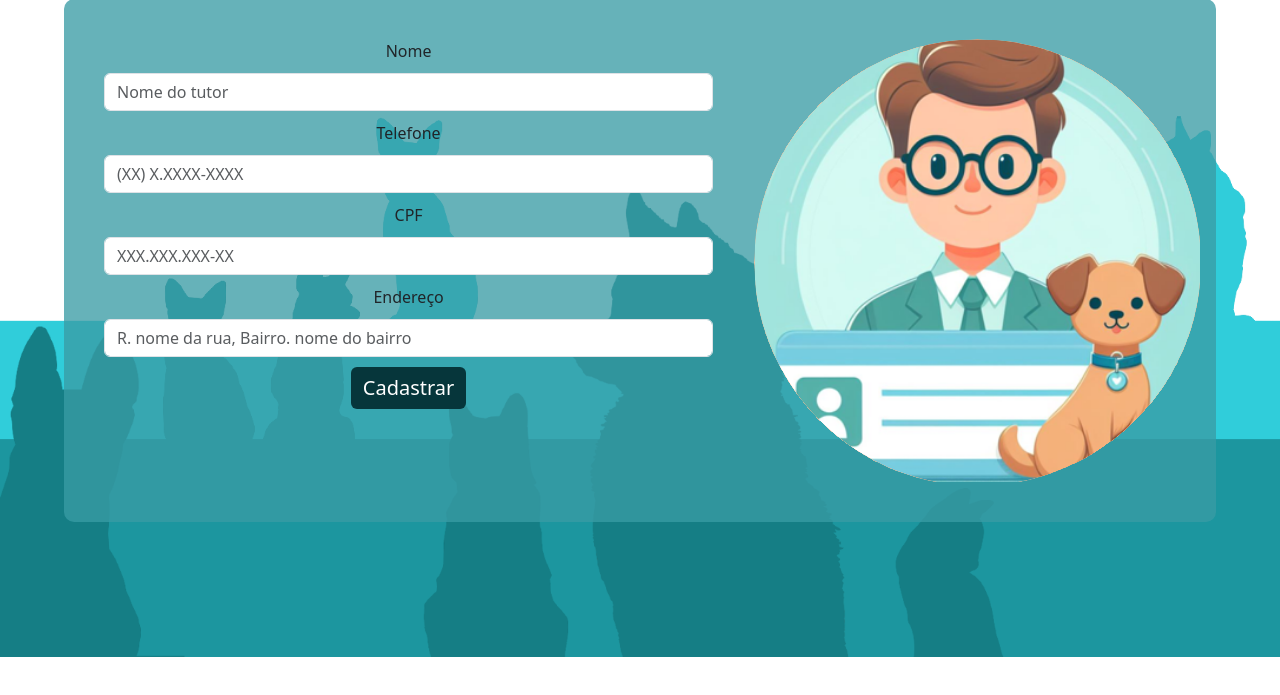
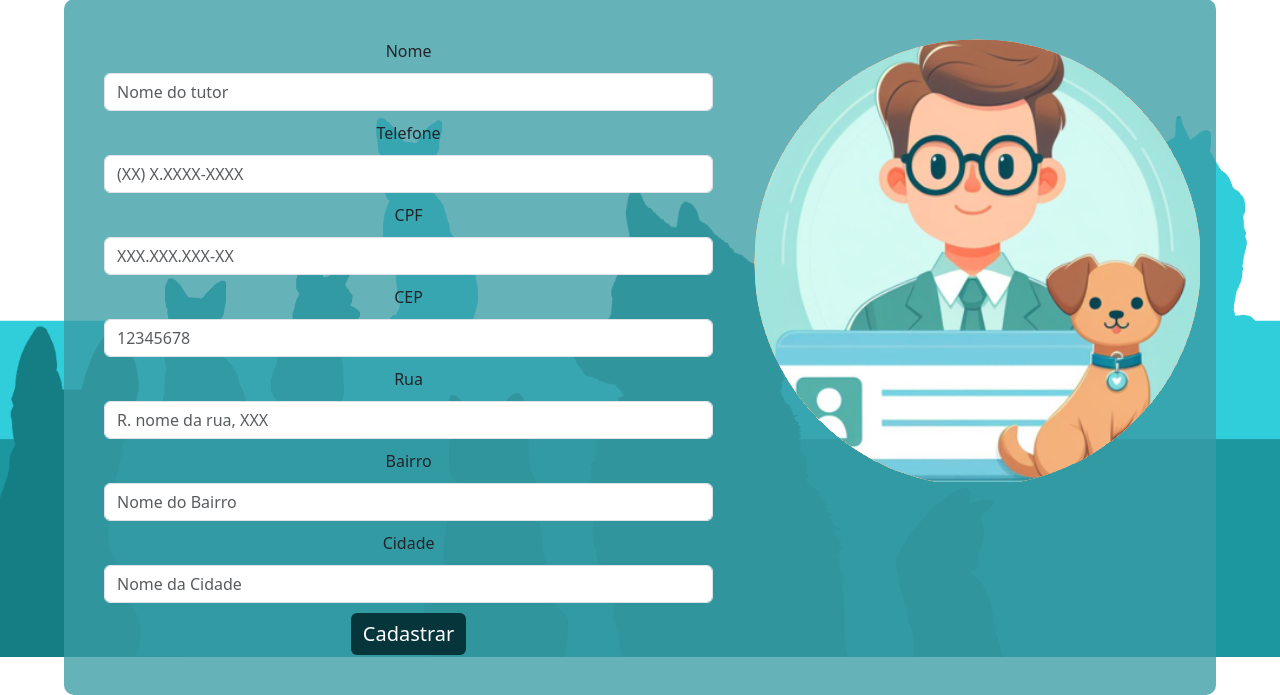
Before and after one commit to VictorJoseNogueira/Projeto-Integrador, a Flask app: page /tutor/ in a window 1280 px wide. Shown: the part 143-838 px from the top of the page. Before the commit the page ends 800 px from the top, so only its background shows below. Run offline with Flask 3, Linux system fonts and the light colour scheme; the visitor is signed in with stand-in values (Sample User, id 1).

Commit message:
Ateração no formulário
Se aderir essa alteração por favor editar a obrigatoriedade do campo endereço no banco de dados.

```diff
--- a/upa-animal/app/controllers/default.py
+++ b/upa-animal/app/controllers/default.py
@@ -40,7 +40,7 @@ def tutor(info):
     form = cadastrar_tutor()
     try:
         if form.validate_on_submit():
-            novo_tutor = Tutor(nome=form.nome.data, cpf=form.cpf.data, tel=form.tel.data, endereco=form.endereco.data)
+            novo_tutor = Tutor(nome=form.nome.data, cpf=form.cpf.data, tel=form.tel.data, cep=form.cep.data, rua=form.rua.data, bairro=form.bairro.data, cidade=form.cidade.data)
             db.session.add(novo_tutor)
             db.session.commit()
             id_tutor = novo_tutor.id
--- a/upa-animal/app/models/form.py
+++ b/upa-animal/app/models/form.py
@@ -17,7 +17,10 @@ class cadastrar_tutor(FlaskForm):
     nome = StringField('nome', validators=[DataRequired()])
     cpf = StringField('cpf', validators=[DataRequired()])
     tel = StringField('tel', validators=[DataRequired()])
-    endereco = StringField('endereco', validators=[DataRequired()])
+    cep = StringField('cep', validators=[DataRequired()])
+    rua = StringField('rua', validators=[DataRequired()])
+    bairro  = StringField('bairro', validators=[DataRequired()])
+    cidade = StringField('cidade', validators=[DataRequired()])
 
 
 
--- a/upa-animal/app/templates/tutor.html
+++ b/upa-animal/app/templates/tutor.html
@@ -13,14 +13,22 @@
                 {{ tutores.nome(class='form-control', placeholder='Nome do tutor') }}
 
                 <label class="form-label" for="inputTEL">Telefone</label>
-                <input type="tel" class="form-control" id="inputTEL" name="tel" placeholder="(XX) X.XXXX-XXXX">
+                <input type="tel" class="form-control" id="inputTEL" name="tel" placeholder="(XX) X.XXXX-XXXX" required>
 
                 <label class="form-label" for="inputCPF">CPF</label>
-                <input type="text" class="form-control" id="inputCPF" name="cpf" placeholder="XXX.XXX.XXX-XX">
+                <input type="text" class="form-control" id="inputCPF" name="cpf" placeholder="XXX.XXX.XXX-XX" required>
 
+                <label class="form-label" for="inputCEP">CEP</label>
+                <input type="text" class="form-control" id="inputCEP" name="cep" placeholder="12345678" required>
 
-                <label class="form-label" for="inputEndereco">Endereço</label>
-                {{tutores.endereco(class='form-control', placeholder='R. nome da rua, Bairro. nome do bairro')}}
+                <label class="form-label" for="inputRua">Rua</label>
+                {{tutores.rua(class='form-control', placeholder='R. nome da rua, XXX')}}
+
+                <label class="form-label" for="inputCPF">Bairro</label>
+                <input type="text" class="form-control" id="inputBairro" name="bairro" placeholder="Nome do Bairro">
+
+                <label class="form-label" for="inputCPF">Cidade</label>
+                <input type="text" class="form-control" id="inputCidade" name="cidade" placeholder="Nome da Cidade">
 
               </div>
 
```
Also changed, not shown: upa-animal/app/models/tables.py (+9 -3 lines), upa-animal/app/templates/detalhamento.html (+12 -2 lines), upa-animal/app/templates/index.html (+6 -2 lines).
